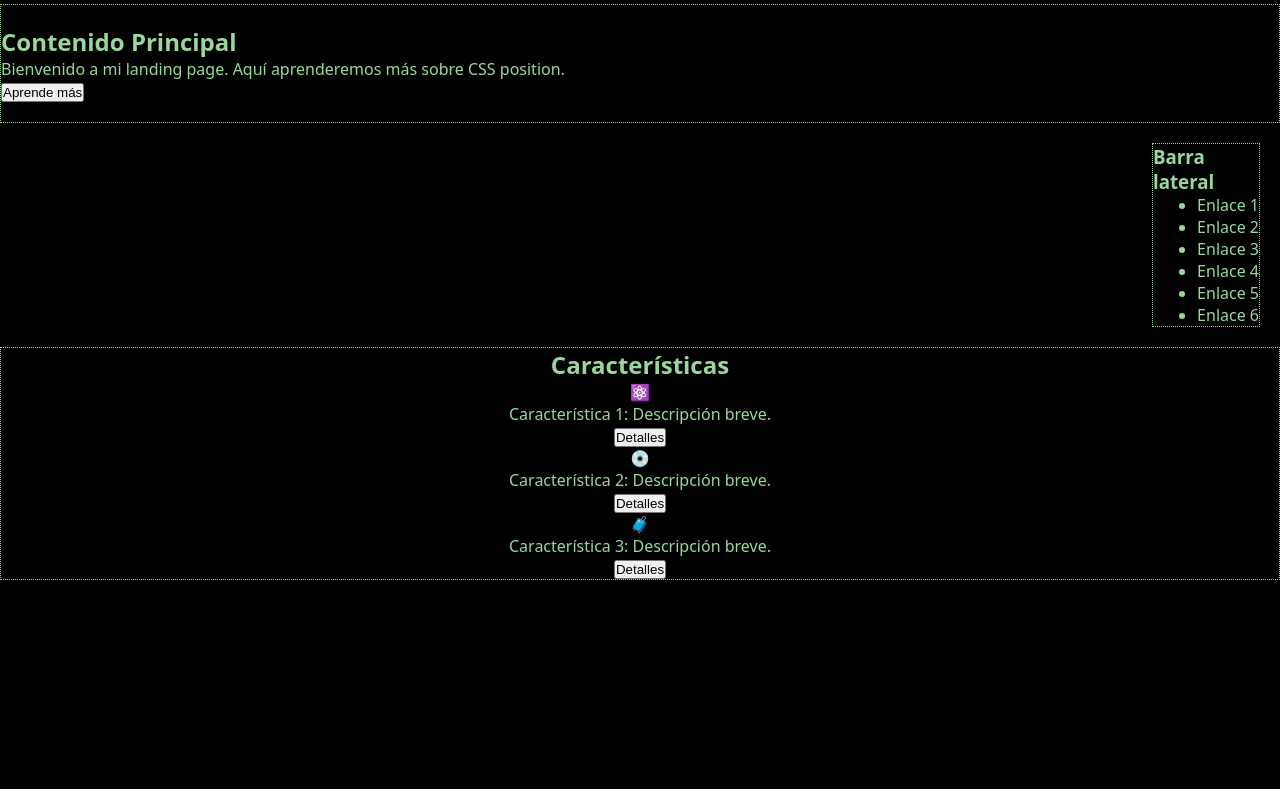
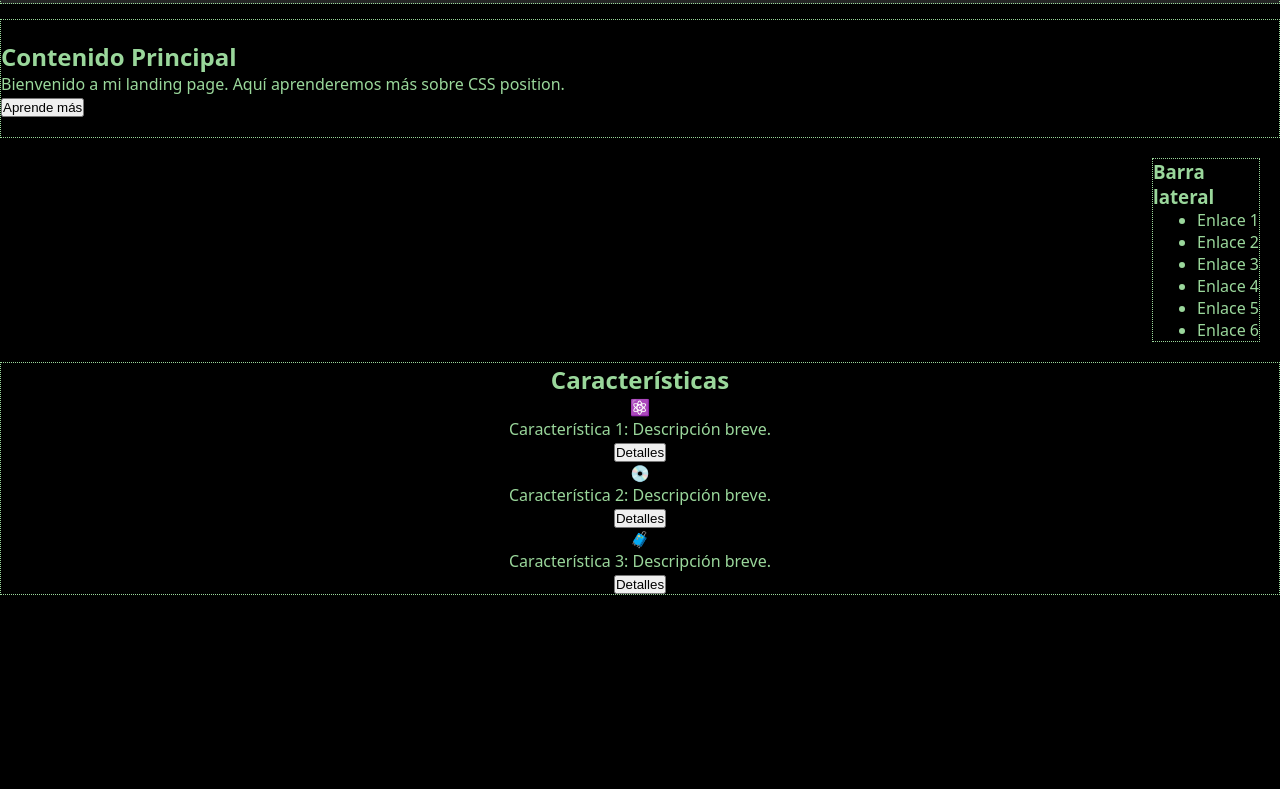
Before and after one commit to sebas-1106/Posicionamiento_Sebastian_Acevedo, a plain HTML site: page index.html in a window 1280 px wide. Shown: the part 81-870 px from the top of the page. Drawn offline with Linux system fonts and the light colour scheme.

Commit message:
modificacion

```diff
--- a/style.css
+++ b/style.css
@@ -18,18 +18,23 @@
     border: 1px dotted #9ad79b;
     padding-bottom: 20px;
     justify-items: center;
+    position: fixed;
     background-color: #252525 ;
     width: 100%;
   }
   .content{
     margin-top: 20px;;
     width: 100%;
+    position: relative;
+    top: 80px;
     border: 1px dotted #9ad79b;
     padding-top: 20px;
     padding-bottom: 20px;
   }
   .sidebar{
     justify-items: right;
+    position: relative;
+    top: 80px;
     border: 1px dotted #9ad79b;
     margin: 20px;
     margin-left: 90%;
@@ -37,10 +42,13 @@
   .features{
     justify-items: center;
     border: 1px dotted #9ad79b;
+    position: relative;
+    top: 80px;
 
   }
   .feature{
     justify-items: center;
+
   }
   footer{
     margin-top: 300px;
```
